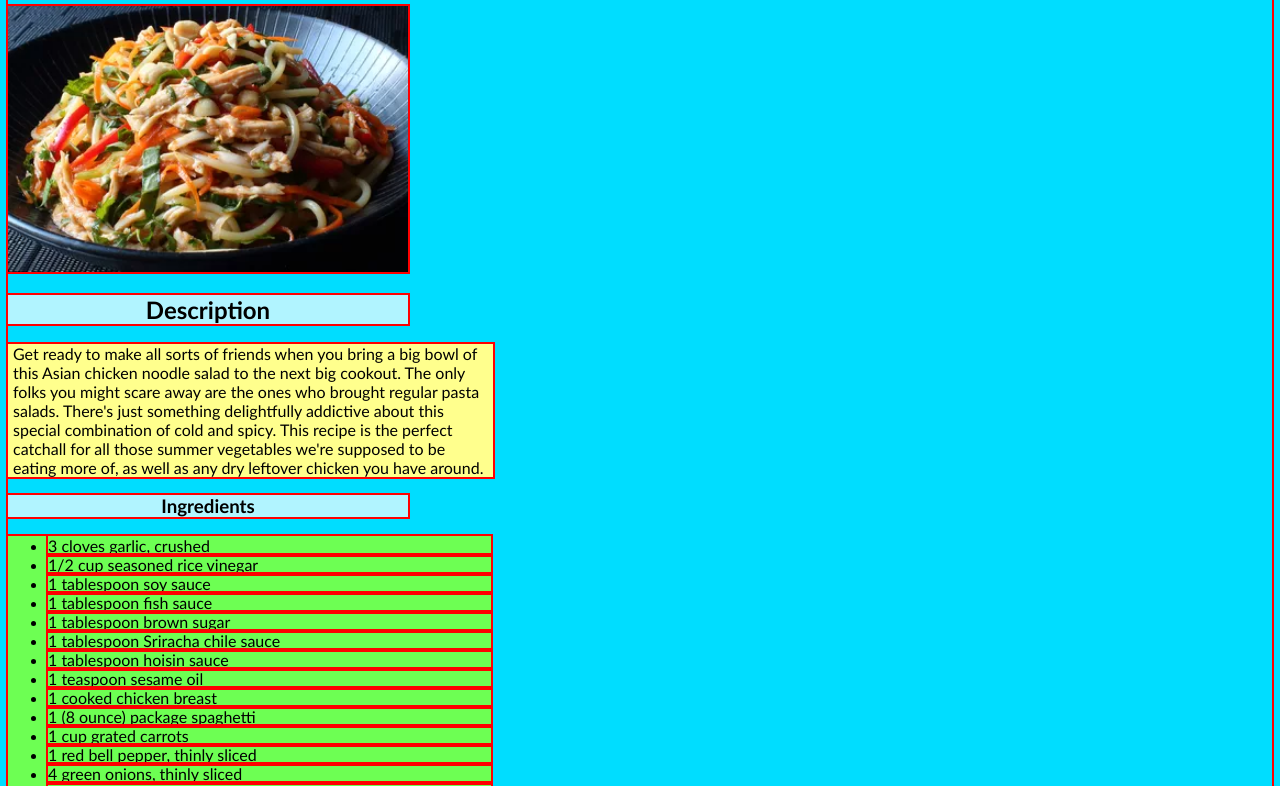
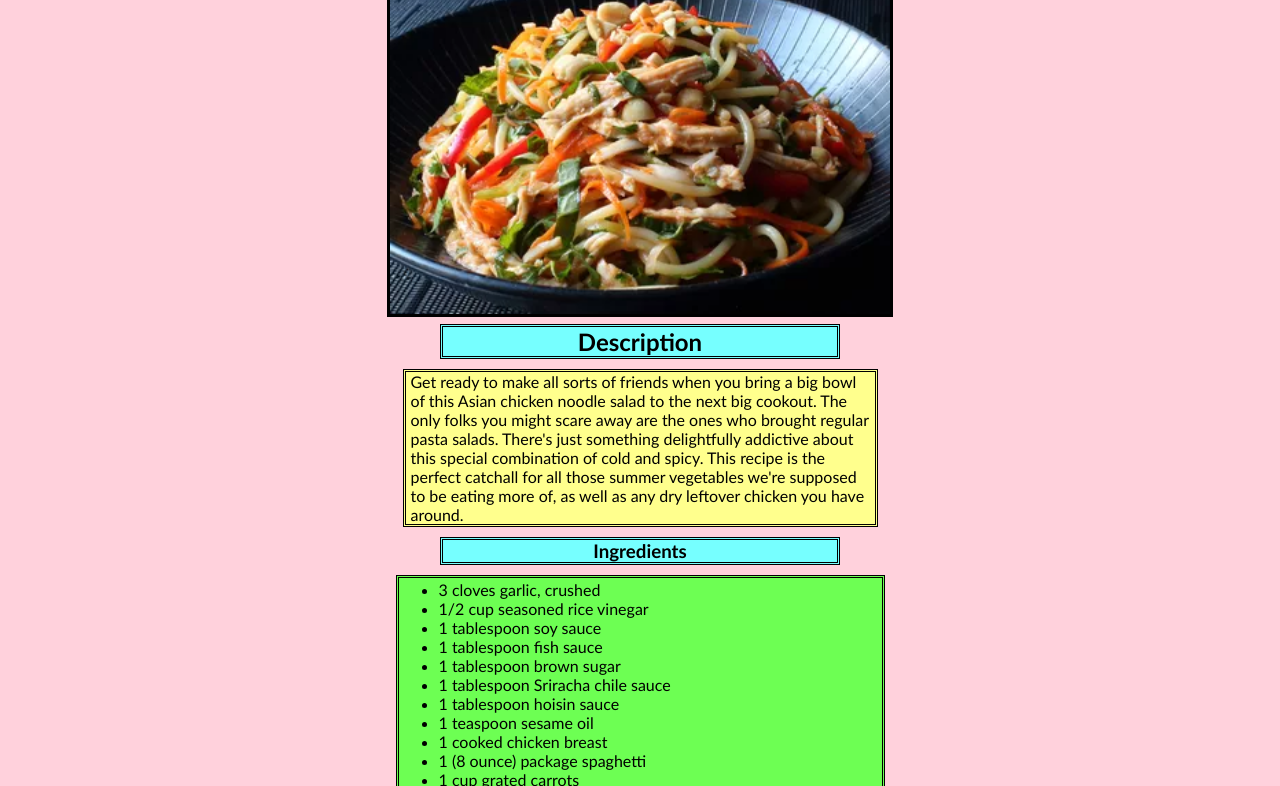
Before and after one commit to chrisn5413/odin-recipes, a plain HTML site: page recipes/chickennoodlesalad.html in a window 1280 px wide. Shown: the part 103-889 px from the top of the page. Drawn offline with Linux system fonts and the light colour scheme.

Commit message:
Learned a bit more about css and implemented it
Using padding, margins, and outlines to further stylize the page. It is also centered

```diff
--- a/recipes/chickennoodlesalad.html
+++ b/recipes/chickennoodlesalad.html
@@ -7,9 +7,9 @@
     <link rel="stylesheet" href="../styles.css">
 </head>
 <body>
-    <a href="../index.html">&#60; back</a>
+    <a href="../index.html" class="back">&#60; back</a>
     <h1>Chicken Noodle Salad</h1>
-    <img src="./chicknoodsalad.png" alt="Chicken Noodle Salad" width="350">
+    <img src="./chicknoodsalad.png" alt="Chicken Noodle Salad" width="500">
     <h2>Description</h2>
     <p class="description">Get ready to make all sorts of friends when you bring a big bowl of this Asian chicken noodle salad to the next big cookout. The only folks you might scare away are the ones who brought regular pasta salads. There's just something delightfully addictive about this special combination of cold and spicy. This recipe is the perfect catchall for all those summer vegetables we're supposed to be eating more of, as well as any dry leftover chicken you have around.</p>
     <h3>Ingredients</h3>
--- a/styles.css
+++ b/styles.css
@@ -1,26 +1,59 @@
 * {
-    background-color: rgb(0, 221, 255);
+    box-sizing: border-box;
+    /* a good way to see the boxes in css */
+    /* outline: 2px solid red; */
+}
+
+body {
+    padding-bottom: 15px;
+}
+
+body,
+body *{
+    background-color: #FFD1DC;
     font-family: 'Trebuchet MS', 'Lucida Sans Unicode', 'Lucida Grande', 'Lucida Sans', Arial, sans-serif;
-    outline: 2px solid red;
+    width: 600px;
+    margin: 0 auto;
+}
+
+.menu,
+h1,
+h2,
+h3,
+p,
+ul,
+ol {
+    border-style: double;
 }
 
 .menu,
 .menu * {
-    background-color: rgb(192, 192, 192);
+    background-color: rgb(248, 255, 184);
     width: 360px;
+}
+
+.back {
+    background-color: rgb(228, 227, 227);
+    font-size: large;
+    font-weight: bold;
+    border-style: groove;
 }
 
 h1,
 h2,
 h3 {
-    background-color: rgba(255, 255, 255, 0.696);
+    background-color: rgb(118, 255, 255);
     width: 400px;
     text-align: center;
+    margin-top:10px;
+    margin-bottom: 10px;
 }
 
 img {
-    height: auto;
-    width: 400px;
+    height: 330px;
+    width: 500px;
+    display: block;
+    outline: 3px solid black;
 }
 
 .description {
@@ -28,6 +61,13 @@ img {
     padding-left: 5px;
     padding-right: 5px;
     width: 475px;
+}
+
+ul,
+ol {
+    display: table;
+    padding-top: 2px;
+    padding-bottom: 2px;
 }
 
 .ingredients,
```
Also changed, not shown: recipes/cottangecheesedressing.html (+1 -1 lines), recipes/pizzasauce.html (+1 -1 lines).
